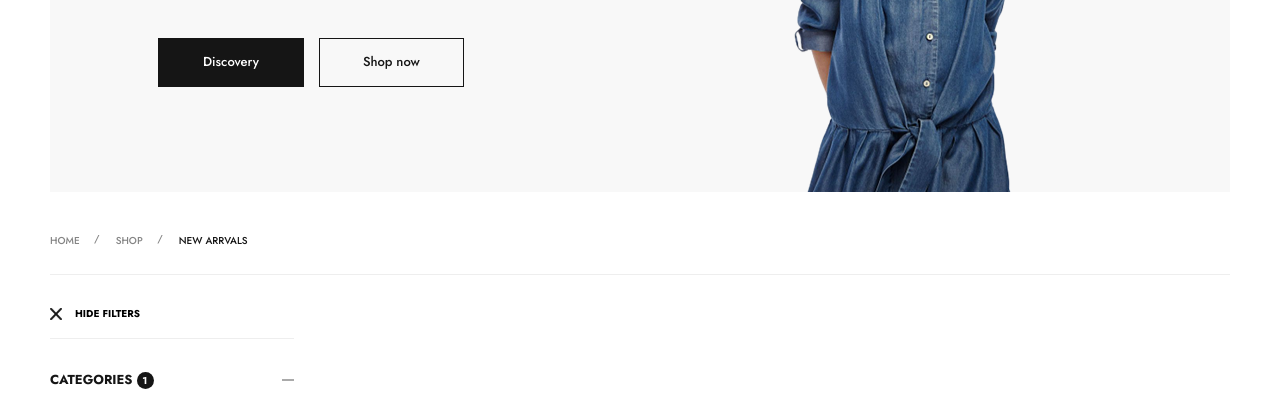
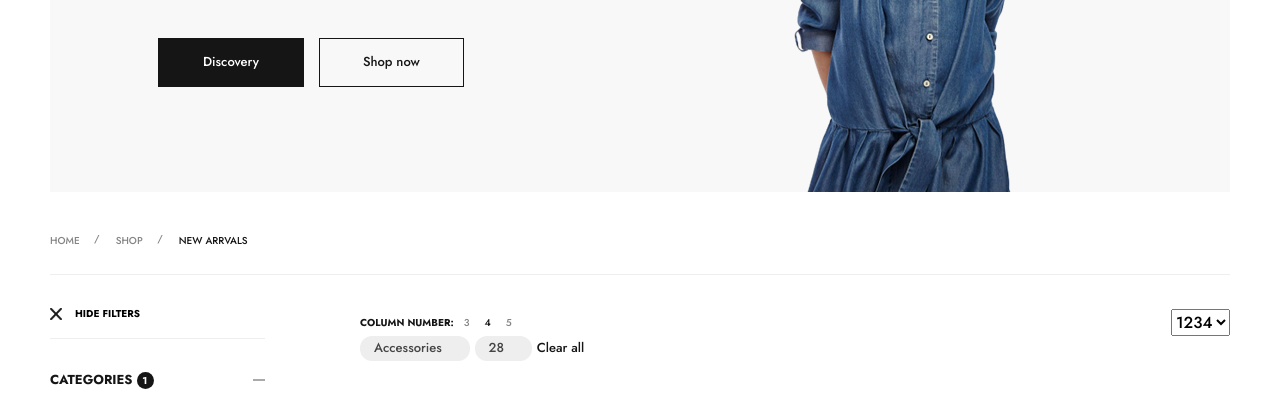
Before and after one commit to Presnia/zone-x, a website: page app/catalog.html in a window 1280 px wide. Shown: the part 395-800 px from the top of the page. Drawn offline with Linux system fonts and the light colour scheme.

Commit message:
Need to save

```diff
--- a/app/catalog.html
+++ b/app/catalog.html
@@ -381,7 +381,35 @@
     </div>
   </div>
 </div>
+						<div class="catalog-grid">
+  <div class="catalog-grid__props catalog-props">
+    <div class="catalog-props__top">
+      <div class="catalog-props__columns catalog-columns">
+        <span class="catalog-columns__text">Column number:</span>
+        <ul class="catalog-columns__list">
+          <li class="catalog-columns__item">
+            <button class="btn-reset main-link catalog-columns__btn">3</button>
+          </li>
+          <li class="catalog-columns__item">
+            <button class="btn-reset main-link catalog-columns__btn--current">4</button>
+          </li>
+          <li class="catalog-columns__item">
+            <button class="btn-reset main-link catalog-columns__btn">5</button>
+          </li>
+        </ul>
+      </div>
+      <select name="" id="" class="catalog_select">
+        <option value="">1234</option>
+      </select>
+    </div>
+    <div class="catalog-props__choice catalog-choice">
+      <button class="btn-reset catalog-choice__item">Accessories</button>
+      <button class="btn-reset catalog-choice__item">28</button>
+      <button class="btn-reset catalog-choice__clear">Clear all</button>
 
+    </div>
+  </div>
+</div>
 					</div>
 				</div>
 			</section>
--- a/src/scss/components/_catalog-filters.scss
+++ b/src/scss/components/_catalog-filters.scss
@@ -1,11 +1,16 @@
 .catalog-filters {
   padding-top: 28px;
   padding-right: 65px;
+  margin-right: 30px;
   width: 309px;
 }
 
 .catalog-content {
   min-height: 500px;
+
+  .container {
+    display: flex;
+  }
 }
 
 .hide-filters {
@@ -142,7 +147,6 @@
       width: 11px;
       height: 11px;
     }
-
   }
 
   &__input {
@@ -162,3 +166,67 @@
     }
   }
 }
+
+.catalog-grid {
+  width: 987px;
+  padding-top: 34px;
+}
+
+.catalog-props {
+  &__top {
+    display: flex;
+    align-items: center;
+    justify-content: space-between;
+  }
+}
+
+.catalog-columns {
+  display: flex;
+  align-items: center;
+  font-weight: 700;
+  font-size: 10px;
+  text-transform: uppercase;
+
+  &__text {
+    margin-right: 10px;
+  }
+
+  &__list {
+    display: flex;
+    align-items: center;
+  }
+
+  &__item {
+    margin-right: 15px;
+  }
+
+  &__btn {
+    font-size: 10px;
+    color: var(--color-gray);
+
+    &:hover {
+      color: var(--color-dark);
+    }
+
+    &--current {
+      font-size: 10px;
+      color: var(--color-dark);
+    }
+  }
+}
+
+.catalog-choice {
+  &__item {
+    border-radius: 12px;
+    font-size: 13px;
+    padding: 5px 14px;
+    padding-right: 28px;
+    color: var(--color-tundora);
+    background-color: #eee;
+  }
+
+  &__clear {
+    font-size: 13px;
+    color: var(--color-dark);
+  }
+}
```
Also changed, not shown: app/index.html (+29 -0 lines), src/html/catalog-grid.html (+29 -0 lines), src/index.html (+1 -0 lines), app/css/main.min.css, src/img/close.svg (added), 1 other file.
